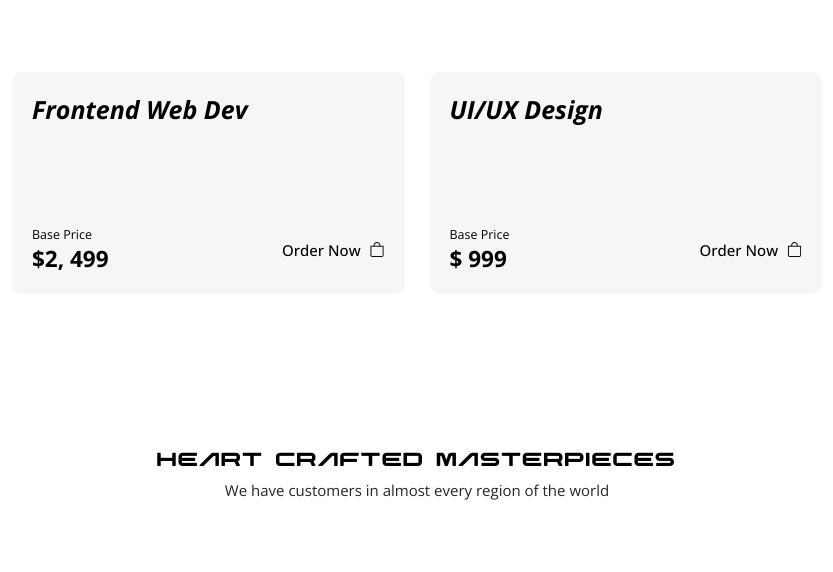
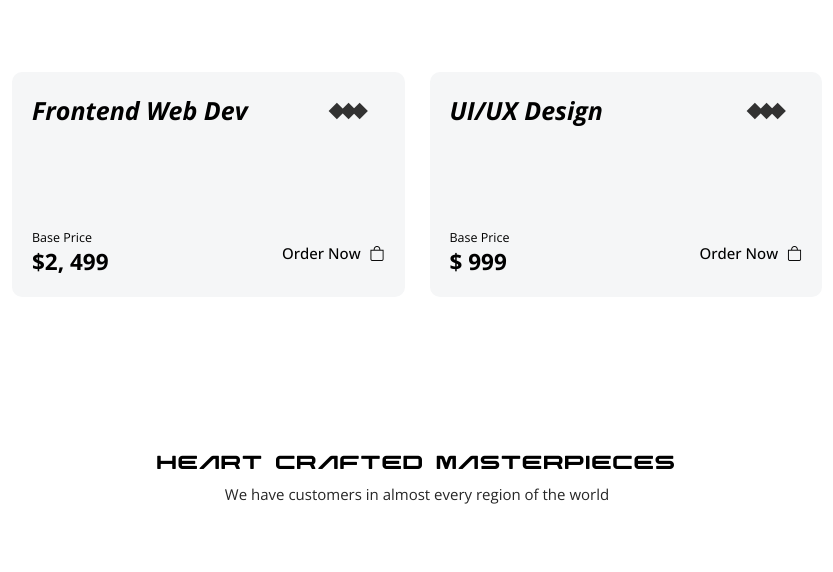
Before and after one commit to saimabbas/Portfolio-4.0, a plain HTML site: page index.html in a window 1280 px wide. Shown: the part 1282-1854 px from the top of the page, without its empty margins (223-1056 px from the left). Drawn offline with nearby package versions, Linux system fonts and the light colour scheme.

Commit message:
Logo in Packages

```diff
--- a/index.html
+++ b/index.html
@@ -105,7 +105,11 @@
                 <div class="packages-grid-card">
                   <div class="pgc-top">
                     <h4>Frontend Web Dev</h4>
-                    <span></span>
+                    <div class="logo">
+                      <div class="logo-box"></div>
+                      <div class="logo-box"></div>
+                      <div class="logo-box"></div>
+                    </div>
                   </div>
                   <div class="pgc-bottom">
                     <h5>
@@ -118,7 +122,11 @@
                 <div class="packages-grid-card">
                   <div class="pgc-top">
                     <h4>UI/UX Design</h4>
-                    <span></span>
+                    <div class="logo">
+                      <div class="logo-box"></div>
+                      <div class="logo-box"></div>
+                      <div class="logo-box"></div>
+                    </div>
                   </div>
                   <div class="pgc-bottom">
                     <h5>
--- a/scss/basics/_globals.scss
+++ b/scss/basics/_globals.scss
@@ -74,11 +74,13 @@ main {
   align-items: center;
   justify-content: center;
   padding: 1rem;
+  transition: 0.5s;
   .logo-box {
     width: 1.75rem;
     height: 1.75rem;
     background-color: #323232;
     transform: rotate(45deg);
+    transition: 0.5s;
   }
 }
 nav {
--- a/scss/views/_home.scss
+++ b/scss/views/_home.scss
@@ -175,6 +175,9 @@ header {
           font-weight: 700;
           font-style: italic;
         }
+        .logo {
+          transform: scale(0.65);
+        }
       }
       .pgc-bottom {
         width: 100%;
@@ -208,6 +211,12 @@ header {
         transform: scale(1.035);
         a {
           color: #fff;
+        }
+        .logo {
+          transform: scale(0.65) rotate(180deg);
+          .logo-box {
+            background-color: #fff;
+          }
         }
       }
     }
```
Also changed, not shown: scss/main.css, 1 other file.
